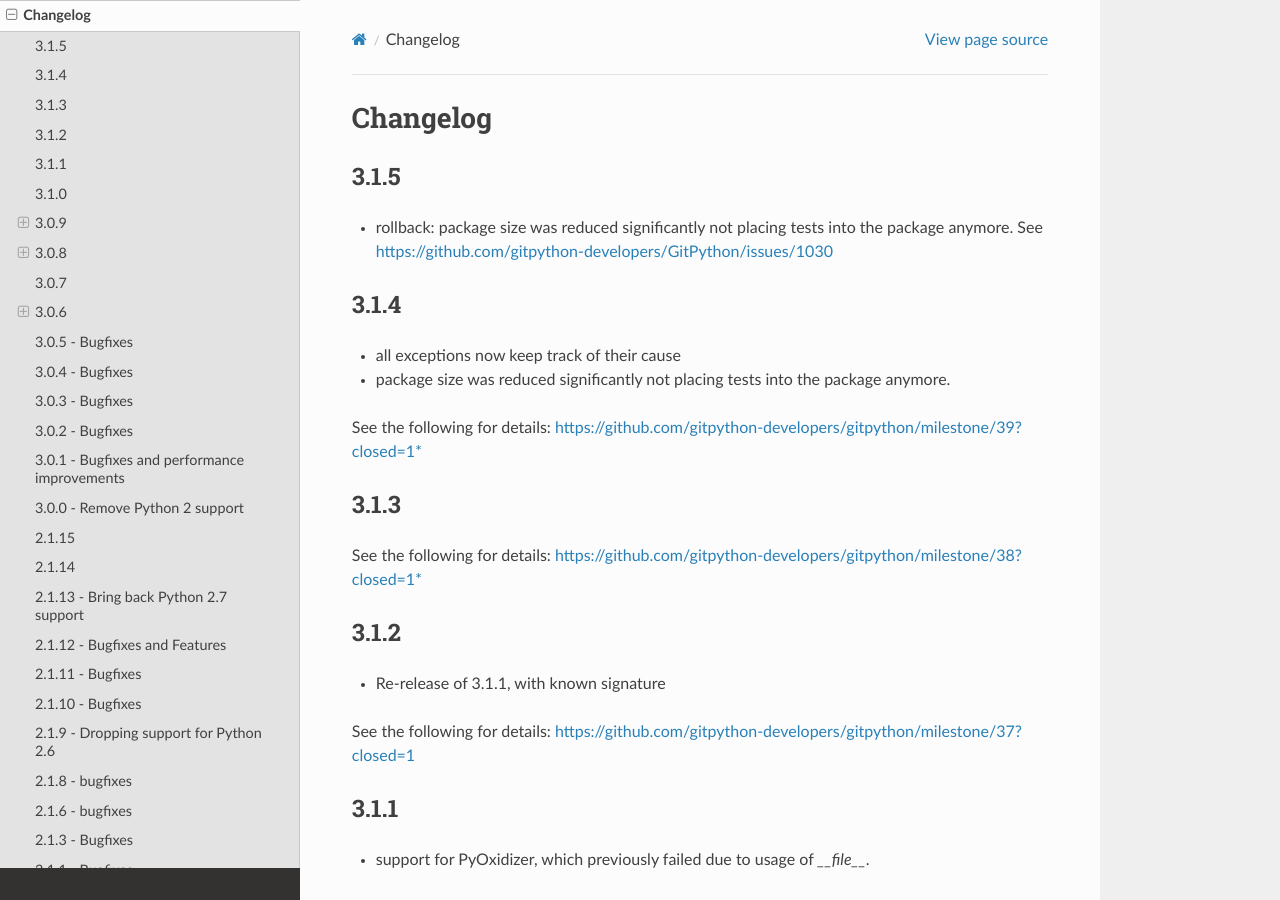
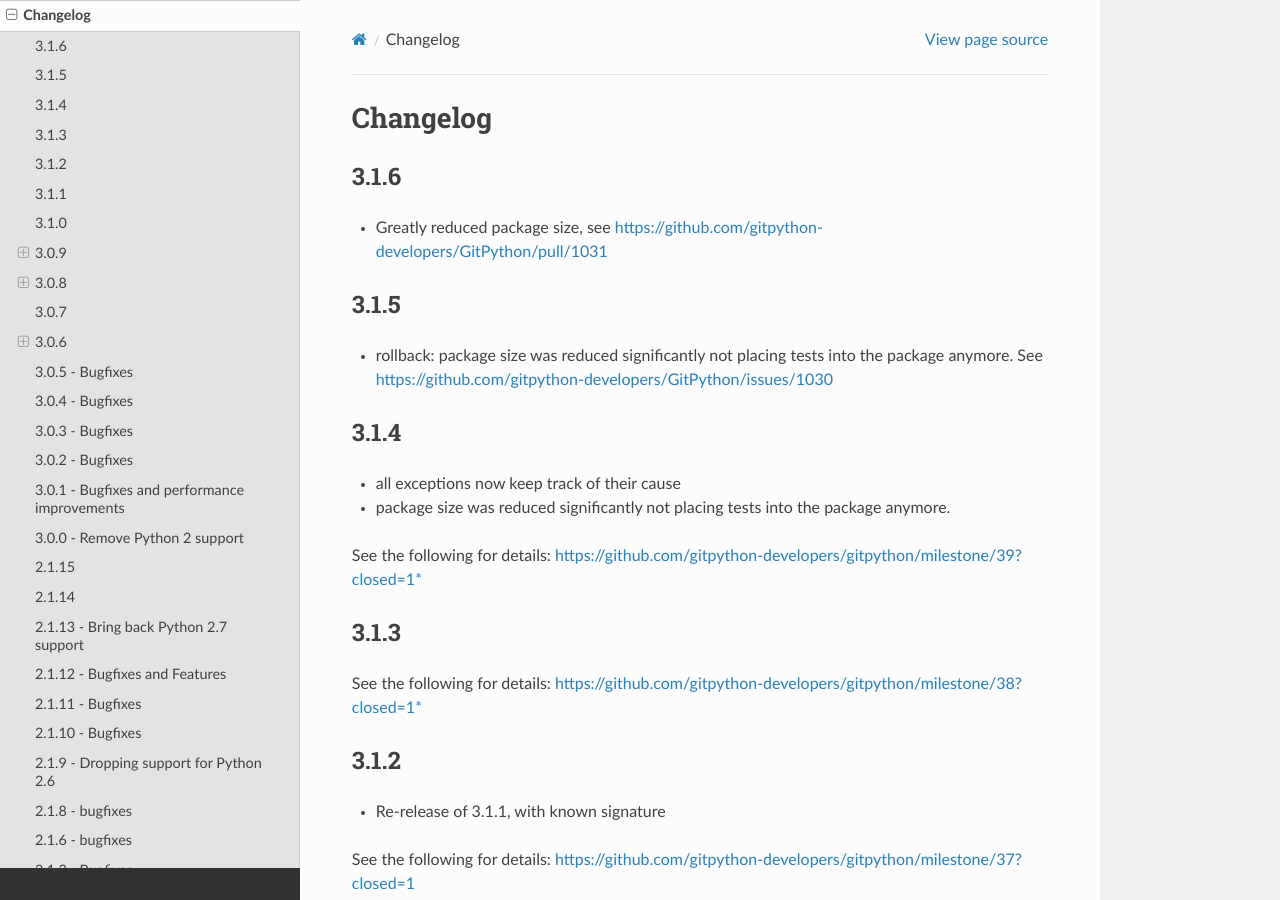
Before and after one commit to gitpython-developers/GitPython, a Sphinx documentation site: the page built from doc/source/changes.rst, in a window 1280 px wide and 900 px high. Built offline with Sphinx 7.4.7 and the Read the Docs theme 2.0.0, drawn with Linux system fonts in a browser that asks for light colours.

Commit message:
bump patch level

```diff
--- a/doc/source/changes.rst
+++ b/doc/source/changes.rst
@@ -1,6 +1,11 @@
 =========
 Changelog
 =========
+
+3.1.6
+=====
+
+* Greatly reduced package size, see https://github.com/gitpython-developers/GitPython/pull/1031
 
 3.1.5
 =====
```
Also changed, not shown: 1 other file.
